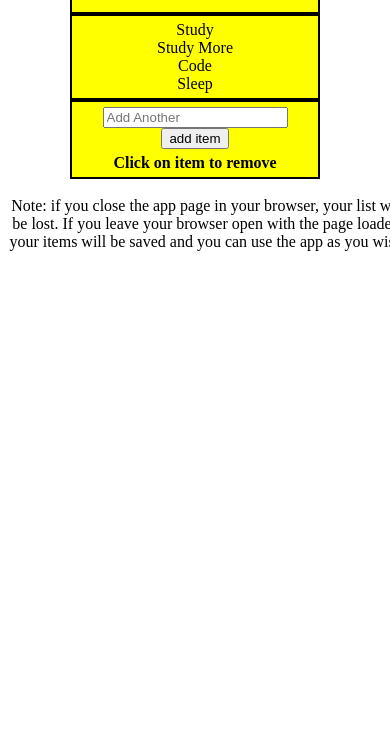
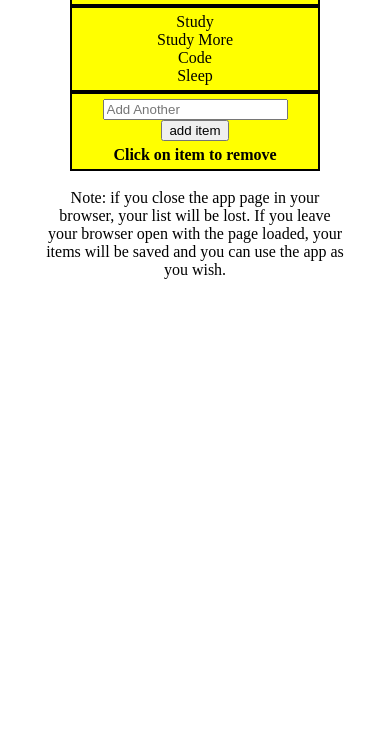
Before and after one commit to johnlagreco/Jquery_2doList, a plain HTML site: page index.html in a window 390 px wide. Shown: the part 88-844 px from the top of the page. Drawn offline with nearby package versions, Linux system fonts and the light colour scheme.

Commit message:
Added media queries for phones.

```diff
--- a/index.html
+++ b/index.html
@@ -2,7 +2,8 @@
 <html>
   <head>
     <title>2Do list JS</title>
-    <link rel="stylesheet" href="style.css" />
+    <meta name="viewport" content="width=device-width, initial-scale=1">
+    <link rel="stylesheet" type="text/css" href="style.css" />
   </head>
   <body>
 
--- a/style.css
+++ b/style.css
@@ -23,3 +23,17 @@ p{
 	width: 400px;
 	text-align: center;
 }
+
+/*This is where the media queries start*/
+
+@media (max-width: 400px){
+	body{
+		margin: 0 auto;
+	}
+
+	p{
+		margin: 0 auto;
+	    width: 300px;
+	    text-align: center;
+	}
+}
```
